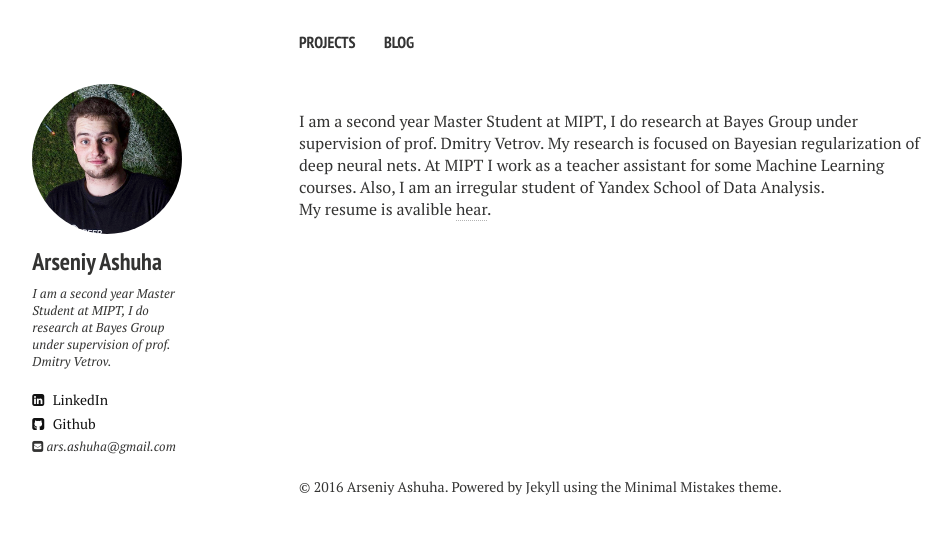
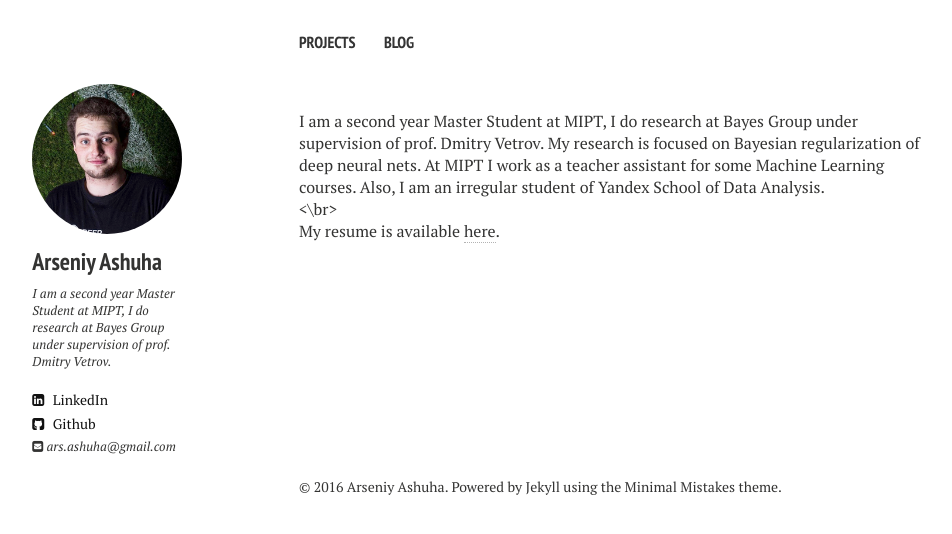
Before and after one commit to senya-ashukha/senya-ashukha.github.io, a Jekyll site: the page built from index.md, in a window 1280 px wide. Shown: the top 534 px of the page, without its empty margins (21-973 px from the left). Built offline with Jekyll 4.4.1, drawn with Linux system fonts in a browser that asks for light colours; nearby versions of some CDN libraries.

Commit message:
contest link

```diff
--- a/index.md
+++ b/index.md
@@ -7,5 +7,6 @@ Dmitry Vetrov. My research is focused on Bayesian regularization of deep neural
 as a teacher assistant for some Machine Learning courses. Also, I am an irregular student of Yandex
 School of Data Analysis.
 
+<\br>
 
-My resume is avalible [hear](resume/ashuha-resume.pdf).
+My resume is available [here](resume/ashuha-resume.pdf).
```
